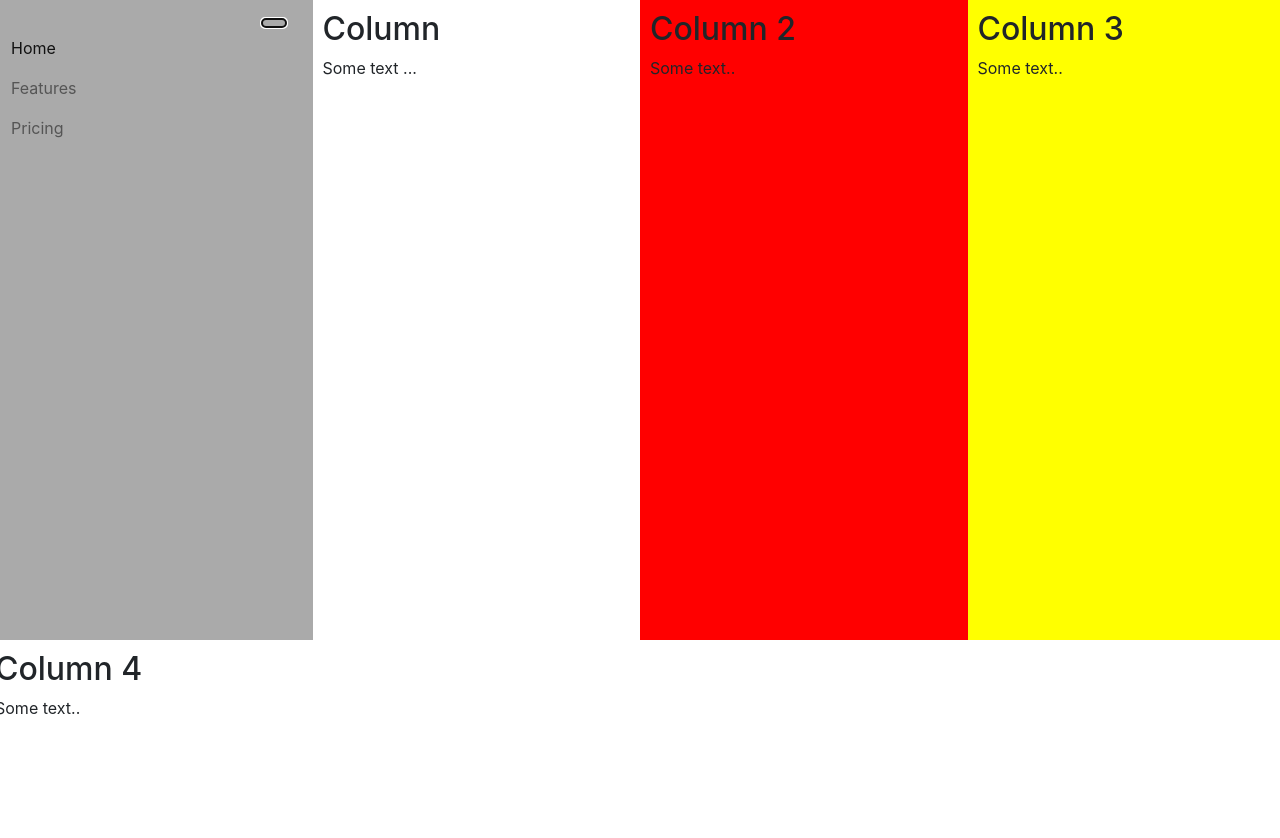
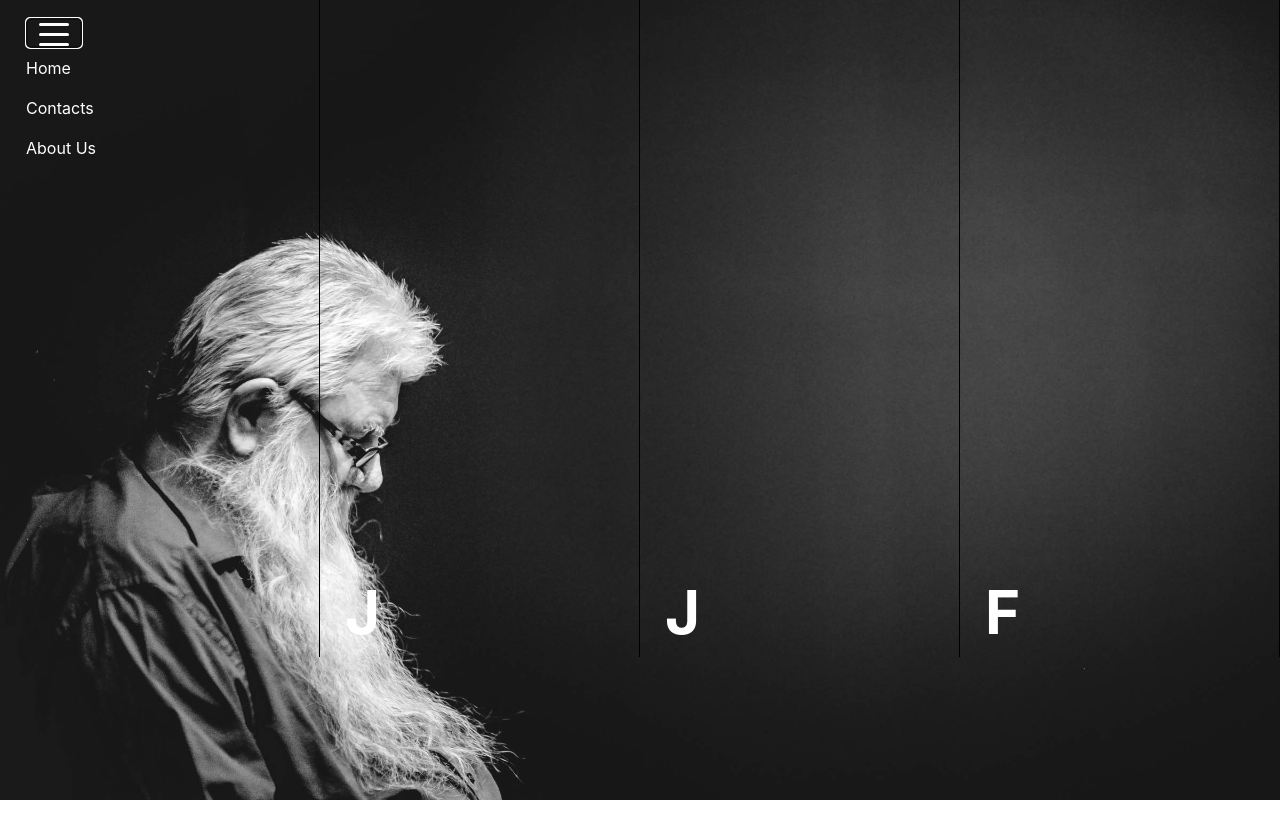
Before and after one commit to joshuasleftnipple/CJM-Webpage, a plain HTML site: page index.html in a window 1280 px wide. Both pictures are taken after a click on the button "Toggle navigation". After the commit the page ends 800 px from the top, so only its background shows below. Drawn offline with nearby package versions, Linux system fonts and the light colour scheme.

Commit message:
first commit

```diff
--- a/index.html
+++ b/index.html
@@ -7,9 +7,19 @@
   <meta http-equiv="X-UA-Compatible" content="ie=edge">
 
   <title>Deadline Tuesday</title>
+  <script src="https://code.jquery.com/jquery-3.4.1.js"></script>
+
+  <!-- <script type="text/javascript">
+    $(document).ready(function(){
+      $('.toggle').click(function(){
+        $('.toggle').toggleClass('active')
+      })
+    })
+  </script> -->
 
   <!-- MAIN CSS -->
   <link rel="stylesheet" href="mystyle.css">
+  <link rel="stylesheet" href="style.css">
 
   <link rel="stylesheet" href="https://stackpath.bootstrapcdn.com/bootstrap/4.3.1/css/bootstrap.min.css"
     integrity="sha384-ggOyR0iXCbMQv3Xipma34MD+dH/1fQ784/j6cY/iJTQUOhcWr7x9JvoRxT2MZw1T" crossorigin="anonymous">
@@ -18,55 +28,57 @@
 
 <body>
 
-  <div class="row">
-    <div class="column" style="background-color:#aaa;">
-      <nav class="navbar navbar-light purple lighten-4 mb-4">
+  <div id="SLIDE_BG">
 
-        <a class="navbar-brand" href="#"></a>
 
-        <button class="navbar-toggler toggler-example purple darken-3" type="button" data-toggle="collapse"
-          data-target="#navbarSupportedContent41" aria-controls="navbarSupportedContent41" aria-expanded="false"
-          aria-label="Toggle navigation"><span class="white-text"><i class="fas fa-bars fa-1x"></i></span></button>
+    <!-- Columns -->
 
-        <div class="collapse navbar-collapse" id="navbarSupportedContent41">
+    <div class="column column-color1">
+      <nav class="navbar navbar-light amber lighten-4 mb-4">
+        <!-- Collapse button -->
+        <button class="navbar-toggler first-button" type="button" data-toggle="collapse"
+          data-target="#navbarSupportedContent20" aria-controls="navbarSupportedContent20" aria-expanded="false"
+          aria-label="Toggle navigation">
+          <div class="animated-icon1"><span></span><span></span><span></span></div>
+        </button>
 
-          <ul class="navbar-nav mr-auto">
+        <!-- Collapsible content -->
+          <div class="collapse navbar-collapse" id="navbarSupportedContent20">
+
+          <!-- Links -->
+           <ul class="navbar-nav mr-auto">
             <li class="nav-item active">
               <a class="nav-link" href="#">Home <span class="sr-only">(current)</span></a>
             </li>
             <li class="nav-item">
-              <a class="nav-link" href="#">Features</a>
+              <a class="nav-link" href="#">Contacts</a>
             </li>
             <li class="nav-item">
-              <a class="nav-link" href="#">Pricing</a>
+              <a class="nav-link" href="#">About Us</a>
             </li>
-          </ul>
+           </ul>
+          </div>
+      </div>
 
-        </div>
-
-      </nav>
-    </div>
-
-    <!-- Columns -->
-
-    <div class="column column-color1"">
-      <h2>Column</h2>
-      <p>Some text ...</p>
-    </div>
     <div class="column column-color2">
-      <h2>Column 2</h2>
-      <p>Some text..</p>
+      <div class="container">
+          <span class="letter">J</span>
+          <span class="sentence">osh</span>
+      </div>
     </div>
     <div class="column column-color3">
-      <h2>Column 3</h2>
-      <p>Some text..</p>
+        <div class="container">
+              <span class="letter">J</span>
+              <span class="sentence">oel</span>
+        </div>
     </div>
     <div class="column column-color4">
-      <h2>Column 4</h2>
-      <p>Some text..</p>
+        <div class="container">
+              <span class="letter">F</span>
+              <span class="sentence">rancis</span>
+        </div>
     </div>
   </div>
-
 
 
   <script src="https://code.jquery.com/jquery-3.3.1.slim.min.js"
@@ -78,7 +90,6 @@
   <script src="https://stackpath.bootstrapcdn.com/bootstrap/4.3.1/js/bootstrap.min.js"
     integrity="sha384-JjSmVgyd0p3pXB1rRibZUAYoIIy6OrQ6VrjIEaFf/nJGzIxFDsf4x0xIM+B07jRM" crossorigin="anonymous">
   </script>
-
 </body>
 
 </html>
--- a/mystyle.css
+++ b/mystyle.css
@@ -1,5 +1,11 @@
 * {
     box-sizing: border-box;
+  }
+  p{
+    color: white;
+  }
+  h2{
+    color: white;
   }
 
   /* Create four equal columns that floats next to each other */
@@ -7,7 +13,8 @@
     float: left;
     width: 25%;
     padding: 10px;
-    height: 640px; /* Should be removed. Only for demonstration */
+    height: 657px;
+    border-right: 1px solid #000;
   }
 
   /* Clear floats after the columns */
@@ -17,18 +24,144 @@
     clear: both;
   }
 
-  .colum-color1 {
-    background-color: green;
+  .container{
+    margin-top: 557px;
+  }
+  span.letter{
+    font-weight: bold;
+    font-size: 60px;
+    color: white;
+    opacity: 2;
+  }
+  span.letter :hover{
+    font-weight: bold;
+    font-size: 60px;
+    color: #ebba23 !important;
+    opacity: 2;
+  }
+  .sentence{
+    opacity: 0;
+  }
+  span.sentence:hover{
+    font-weight: bold;
+    font-size: 60px;
+    color: white;
+    opacity: 2;
+  }
+  /* .container{
+    position: absolute;
+    margin-left: 0;
+    margin-top: 5px;
+  } */
+  /*Burger Menu*/
+
+.animated-icon1 {
+  width: 30px;
+  height: 20px;
+  position: relative;
+  margin: 0px;
+  -webkit-transform: rotate(0deg);
+  -moz-transform: rotate(0deg);
+  -o-transform: rotate(0deg);
+  transform: rotate(0deg);
+  -webkit-transition: .5s ease-in-out;
+  -moz-transition: .5s ease-in-out;
+  -o-transition: .5s ease-in-out;
+  transition: .5s ease-in-out;
+  cursor: pointer;
+  }
+  a{
+    color: white!important;
+  }
+  .animated-icon1 span {
+  display: block;
+  position: absolute;
+  height: 3px;
+  width: 100%;
+  border-radius: 9px;
+  opacity: 1;
+  left: 0;
+  -webkit-transform: rotate(0deg);
+  -moz-transform: rotate(0deg);
+  -o-transform: rotate(0deg);
+  transform: rotate(0deg);
+  -webkit-transition: .25s ease-in-out;
+  -moz-transition: .25s ease-in-out;
+  -o-transition: .25s ease-in-out;
+  transition: .25s ease-in-out;
   }
 
-  .column-color2 {
-    background-color: red;
+  .animated-icon1 span {
+  background: white;
   }
 
-  .column-color3 {
-    background-color: yellow;
+
+  .animated-icon1 span:nth-child(1) {
+  top: 0px;
   }
 
-  .coloumn-color4 {
-    background-color: black;
+  .animated-icon1 span:nth-child(2) {
+  top: 10px;
   }
+
+  .animated-icon1 span:nth-child(3) {
+  top: 20px;
+  }
+
+  .animated-icon1.open span:nth-child(1) {
+  top: 11px;
+  -webkit-transform: rotate(135deg);
+  -moz-transform: rotate(135deg);
+  -o-transform: rotate(135deg);
+  transform: rotate(135deg);
+  }
+
+  .animated-icon1.open span:nth-child(2) {
+  opacity: 0;
+  left: -60px;
+  }
+
+  .animated-icon1.open span:nth-child(3) {
+  top: 11px;
+  -webkit-transform: rotate(-135deg);
+  -moz-transform: rotate(-135deg);
+  -o-transform: rotate(-135deg);
+  transform: rotate(-135deg);
+  }
+
+   /* .toggle{
+    position: absolute;
+    top: 5%;
+    left: 3%;
+    transform: translate(-50%,50);
+  }
+  .toggle span{
+    position: relative;
+    width: 36px;
+    height: 4px;
+    background: #fff;
+    display: block;
+    margin-bottom: 8px;
+    transition: .5s;
+  }
+  .toggle span:nth-child(1){
+    transform-origin:left;
+  }
+  .toggle span:nth-child(2){
+    transform-origin:center;
+  }
+  .toggle span:nth-child(3){
+    transform-origin:left;
+  }
+  .toggle.active span:nth-child(1){
+    transform: rotate(45deg);
+    left: 3px;
+  }
+  .toggle.active span:nth-child(2){
+    transform: rotate(315deg);
+    right: 3px;
+  }
+  .toggle.active span:nth-child(3){
+    transform: scaleX(0);
+  }
+   */
--- /dev/null
+++ b/style.css
@@ -0,0 +1,48 @@
+@charset "UTF-8";
+
+#SLIDE_BG{
+    width: 100%;
+    height: 100vh;
+    background-position: center center;
+    background-size: cover;
+    background-repeat: no-repeat;
+    backface-visibility: hidden;
+    animation: slideBg 40s linear infinite 0s;
+    animation-timing-function: ease-in-out;
+    background-image: url('img/1.jpg');
+}
+@keyframes slideBg{
+    0%{
+        background-image: url('img/1.jpg');
+    }
+    10%{
+        background-image: url('img/2.jpg');
+    }
+    20%{
+        background-image: url('img/3.jpg');
+    }
+    30%{
+        background-image: url('img/4.jpg');
+    }
+    40%{
+        background-image: url('img/5.jpg');
+    }
+    50%{
+        background-image: url('img/6.jpg');
+    }
+    60%{
+        background-image: url('img/7.jpg');
+    }
+    70%{
+        background-image: url('img/8.jpg');
+    }
+    80%{
+        background-image: url('img/9.jpg');
+    }
+    90%{
+        background-image: url('img/10.jpg');
+    }
+    100%{
+        background-image: url('img/11.jpg');
+    }
+}
```
Also changed, not shown: img/1.jpg (renamed from img/culture_1.jpg), img/10.jpg (renamed from img/Conjoined_Twins_Stephen_Berkman_homepage_crp.jpg), img/11.jpg (renamed from img/ideas_2.jpg), img/2.jpg (renamed from img/history_2.jpg), img/3.jpg (renamed from img/history_3.jpg), img/4.jpg (renamed from img/culture_4.jpg), img/5.jpg (renamed from img/5_AnnabethRosen_GarySexton_homepage-crp.jpg), img/6.jpg (renamed from img/103._12.14.17_GS2_3487_homepage-crp.jpg), img/7.jpg (renamed from img/158_AnnabethRosenOpening_GarySexton_homepage-crp.jpg), img/8.jpg (renamed from img/art_2.jpg), img/9.jpg (renamed from img/art_3.jpg).
